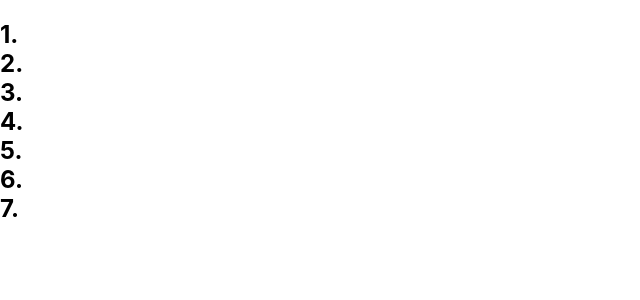
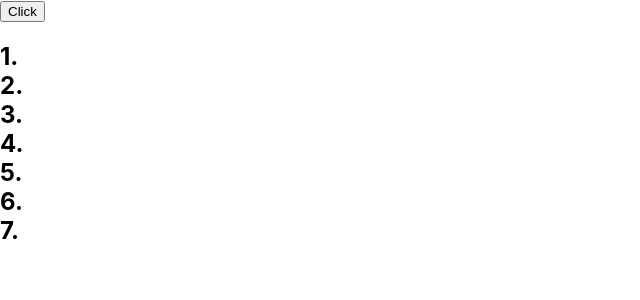
Before and after one commit to LifeisaJourney/code-collab, a React (Create React App) app: page / in a window 1280 px wide. Shown: the top 300 px of the page, without its empty margins (0-640 px from the left). Built offline with nearby package versions, Linux system fonts and the light colour scheme; no server answers.

Commit message:
Add message receiver

```diff
--- a/src/App.js
+++ b/src/App.js
@@ -12,10 +12,21 @@ const App = () => {
     useEffect(() => {
         const clientId = uuidv1();
         socket.emit('join', clientId);
+        socket.on('message', handleMessageReceived);
    });
+
+    const handleMessageReceived = (message) => {
+        console.log(message);
+    };
+
+    const handleClick = () => {
+        socket.emit('message', 'Test!');
+    };
 
   return (
     <div className="App">
+      <button onClick={handleClick}>Click</button>
+
       <div className="numerical-lines">
         <h2><Listing/></h2>
       </div>
```
